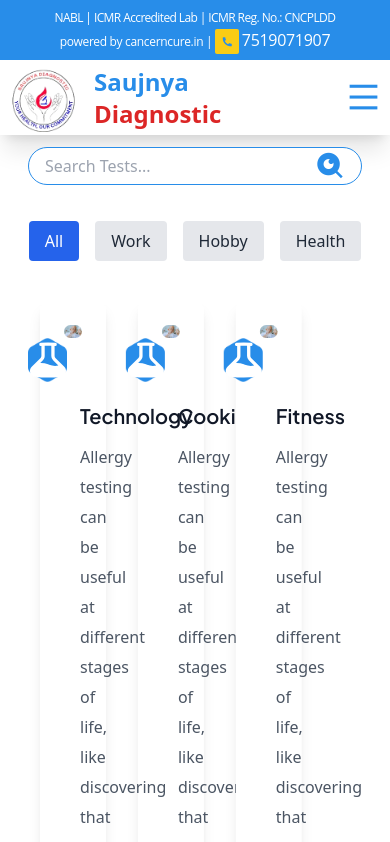
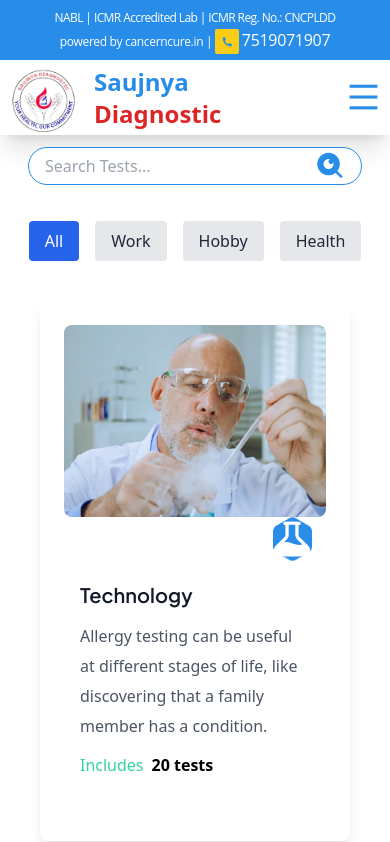
Before and after one commit to kushk4856/saujnya-diagnostic-v2, a React (Vite) app: page /test-package in a window 390 px wide. Shown: the top 842 px of the page. Built offline with nearby package versions, Linux system fonts and the light colour scheme.

Commit message:
health package page responsiveness issue fixed

```diff
--- a/src/components/CardFilterContainer.jsx
+++ b/src/components/CardFilterContainer.jsx
@@ -33,6 +33,20 @@ const CardFilterContainer = () => {
     setCards(filteredCards);
   };
 
+  const getIndexModValue = () => {
+    const width = window.innerWidth;
+
+    if (width <= 440) {
+      return 1; // for screens smaller than or equal to 440px
+    } else if (width <= 1024) {
+      return 2; // for screens between 441px and 1024px
+    } else {
+      return 3; // for larger screens (desktops)
+    }
+  };
+
+  const modValue = getIndexModValue();
+
   return (
     <div className="p-6 max-container h-screen mx-auto">
       <div className="flex justify-center space-x-4 mb-6">
@@ -56,7 +70,7 @@ const CardFilterContainer = () => {
           <div
             key={card.id}
             className={`
-               transition-all duration-500 ease-in-out
+               transition-all lg:w-[33.33%] w-full md:w-1/2 duration-500 ease-in-out
               absolute transform
               ${
                 index === 0
@@ -67,9 +81,9 @@ const CardFilterContainer = () => {
             style={{
               top: 0,
               left: 0,
-              width: "calc(33.3% - 1rem)", // Adjustment of grid
-              transform: `translate(${(index % 3) * 100}%, ${
-                Math.floor(index / 3) * 100
+
+              transform: `translate(${(index % modValue) * 100}%, ${
+                Math.floor(index / modValue) * 100
               }%)`,
               transition: "transform 0.5s ease-in-out, scale 0.5s ease-in-out",
             }}
```
